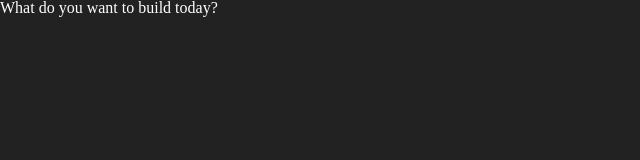
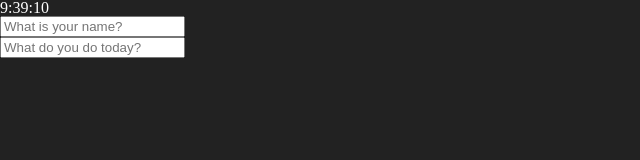
Before and after one commit to geum-mo/basicSetups, a plain HTML site: page index.html in a window 1280 px wide. Shown: the whole page, without its empty margins (0-640 px from the left). Drawn offline with Linux system fonts and the light colour scheme.

Commit message:
Initial commit

```diff
--- a/index.html
+++ b/index.html
@@ -7,7 +7,23 @@
     <link rel="stylesheet" href="styles/index.css" />
   </head>
   <body>
-    <h1>What do you want to build today?</h1>
-    <script src="scripts/index.js"></script>
+    <div class="clock">
+      <h1 class="clock__js-clock js-clock">00:00:00</h1>
+    </div>
+    <form class="greetings">
+      <input
+        type="text"
+        class="greetings__js-greetings js-greetings"
+        placeholder="What is your name?"
+      />
+    </form>
+    <form class="toDoForm">
+      <input
+        type="text"
+        class="toDoForm__js-toDoForm js-toDoForm"
+        placeholder="What do you do today?"
+      />
+    </form>
+    <script src="scripts/clock.js"></script>
   </body>
 </html>
--- /dev/null
+++ b/scripts/clock.js
@@ -0,0 +1,17 @@
+const clockContainer = document.querySelector(".clock"),
+  clock = clockContainer.querySelector(".js-clock");
+
+function runClock() {
+  const getTime = new Date(),
+    Hours = getTime.getHours(),
+    Minutes = getTime.getMinutes(),
+    Seconds = getTime.getSeconds();
+  clock.innerHTML = `${Hours}:${Minutes}:${Seconds}`;
+}
+
+function init() {
+  runClock();
+  setInterval(runClock, 1000);
+}
+
+init();
```
Also changed, not shown: 1 other file.
